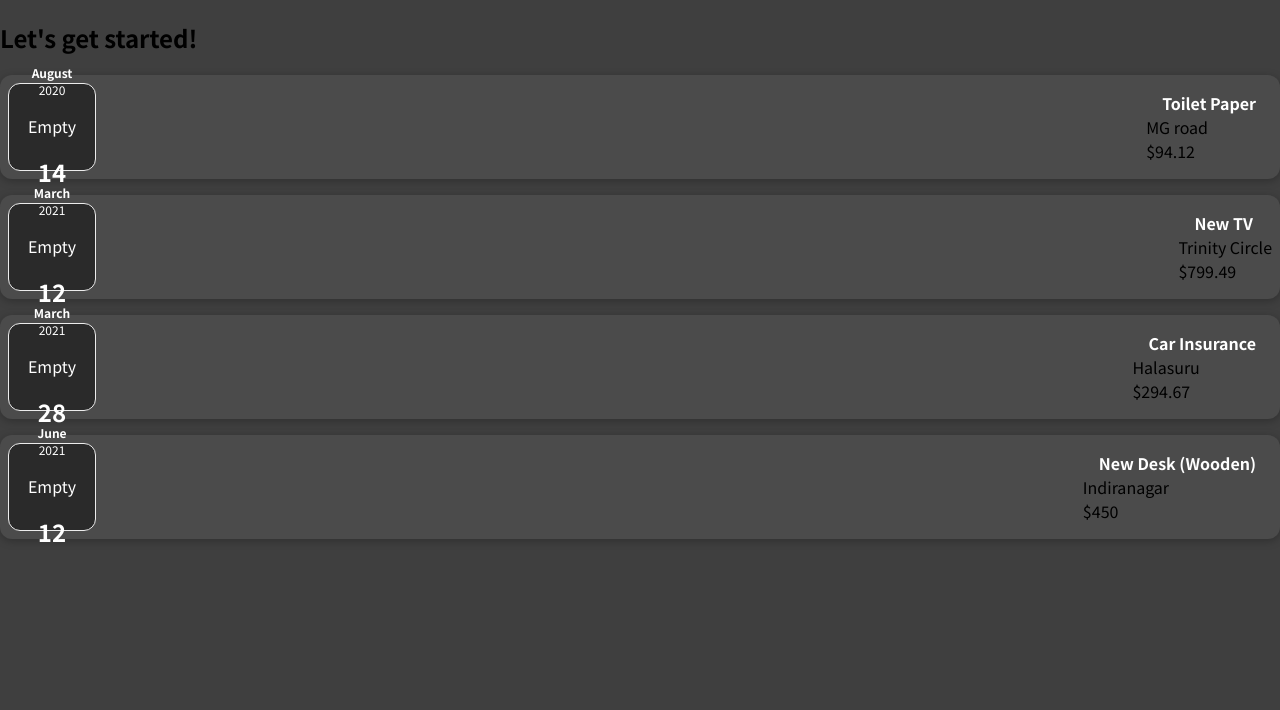
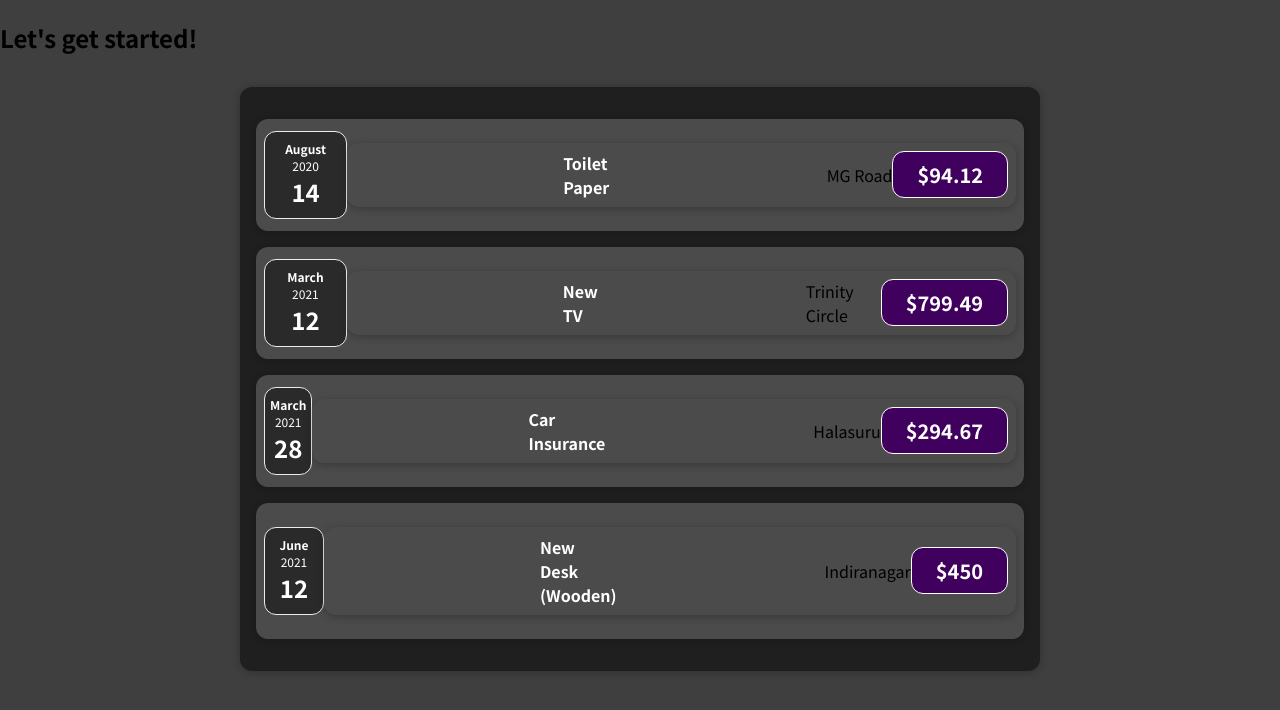
Before and after one commit to kuldeep-rathor/CreateReactApp, a React (Create React App) app: page / in a window 1280 px wide. Shown: the top 710 px of the page. Built offline with nearby package versions, Linux system fonts and the light colour scheme.

Commit message:
compositionFile

```diff
--- a/src/App.js
+++ b/src/App.js
@@ -1,4 +1,5 @@
-import ExpenseItem from "./components/ExpenseItem";
+import React from "react";
+import Expenses from "./components/Expenses/Expenses";
 
 function App() {
   const expenses = [
@@ -7,14 +8,14 @@ function App() {
       title: "Toilet Paper",
       amount: 94.12,
       date: new Date(2020, 7, 14),
-      location: "MG  road",
+      location: "MG Road",
     },
     {
       id: "e2",
       title: "New TV",
       amount: 799.49,
       date: new Date(2021, 2, 12),
-      location: "Trinity  Circle",
+      location: "Trinity Circle",
     },
     {
       id: "e3",
@@ -31,33 +32,18 @@ function App() {
       location: "Indiranagar",
     },
   ];
+
+  // return React.createElement(
+  //   "div",
+  //   {},
+  //   React.createElement("h2", {}, "let's get started "),
+  //   React.createElement(Expenses, { items: expenses })
+  // );
+
   return (
     <div>
       <h2>Let's get started!</h2>
-      <ExpenseItem
-        title={expenses[0].title}
-        amount={expenses[0].amount}
-        date={expenses[0].date}
-        location={expenses[0].location}
-      />
-      <ExpenseItem
-        title={expenses[1].title}
-        amount={expenses[1].amount}
-        date={expenses[1].date}
-        location={expenses[1].location}
-      />
-      <ExpenseItem
-        title={expenses[2].title}
-        amount={expenses[2].amount}
-        date={expenses[2].date}
-        location={expenses[2].location}
-      />
-      <ExpenseItem
-        title={expenses[3].title}
-        amount={expenses[3].amount}
-        date={expenses[3].date}
-        location={expenses[3].location}
-      />
+      <Expenses items={expenses} />
     </div>
   );
 }
--- a/src/components/ExpenseItem.js
+++ /dev/null
@@ -1,18 +0,0 @@
-import "./ExpenseItem.css";
-import ExpenseDate from "./ExpenseDate.js";
-import ExpenseDetails from "./EpenseDetails.js";
-
-function ExpenseItem(props) {
-  return (
-    <div className="expense-item">
-      <ExpenseDate date={props.date} />
-      <ExpenseDetails
-        amount={props.amount}
-        location={props.location}
-        title={props.title}
-      />
-    </div>
-  );
-}
-
-export default ExpenseItem;
--- /dev/null
+++ b/src/components/Expenses/Expense.css
@@ -0,0 +1,9 @@
+.expenses {
+  padding: 1rem;
+  background-color: rgb(31, 31, 31);
+  margin: 2rem auto;
+  width: 50rem;
+  max-width: 95%;
+  border-radius: 12px;
+  box-shadow: 0 1px 8px rgba(0, 0, 0, 0.25);
+}
--- a/src/components/ExpenseDate.js
+++ b/src/components/Expenses/ExpenseDate.js
@@ -1,15 +1,15 @@
-import "./ExpenseDate.css";
+import './ExpenseDate.css';
+import React from "react";
 
 function ExpenseDate(props) {
-  const month = props.date.toLocaleString("en-US", { month: "long" });
-  const day = props.date.toLocaleString("en-US", { day: "2-digit" });
+  const month = props.date.toLocaleString('en-US', { month: 'long' });
+  const day = props.date.toLocaleString('en-US', { day: '2-digit' });
   const year = props.date.getFullYear();
 
   return (
     <div className="expense-date">
       <div className="expense-date__month">{month}</div>
       <div className="expense-date__year">{year}</div>
-      <p>Empty</p>
       <div className="expense-date__day">{day}</div>
     </div>
   );
--- /dev/null
+++ b/src/components/Expenses/ExpenseDetails.css
@@ -0,0 +1,52 @@
+.expense-details h2 {
+  color: #3a3a3a;
+  font-size: 1rem;
+  flex: 1;
+  margin: 0 13rem;
+  color: white;
+}
+.expense-details__amount {
+
+  font-size: 1rem;
+  font-weight: bold;
+  color: white;
+  background-color: #40005d;
+  border: 1px solid white;
+  padding: 0.5rem;
+  border-radius: 12px;
+}
+ .expense-details {
+  display: flex;
+  justify-content: space-between;
+  align-items: center;
+  box-shadow: 0 2px 8px rgba(0, 0, 0, 0.25);
+  padding: 0.5rem;
+  margin: 1rem 0;
+  border-radius: 12px;
+  background-color: #4b4b4b;
+ }
+.expense-details__description {
+  display: flex;
+  flex-direction: column;
+  gap: 1rem;
+  align-items: flex-end;
+  flex-flow: column-reverse;
+  justify-content: flex-start;
+  flex: 1;
+}
+
+  .expense-details__description {
+    flex-direction: row;
+    align-items: center;
+    justify-content: flex-start;
+    flex: 1;
+  }
+
+  .expense-details__description h2 {
+    font-size: 1.25rem;
+  }
+
+  .expense-details__amount {
+    font-size: 1.25rem;
+    padding: 0.5rem 1.5rem;
+  }
--- a/src/components/EpenseDetails.js
+++ b/src/components/Expenses/ExpenseDetails.js
@@ -1,9 +1,10 @@
-
+import "./ExpenseDetails.css";
+import React from "react";
 
 function ExpenseDetails(props) {
   return (
     <div className="expense-details">
-      <h2>{props.title}</h2>
+      <h2 className="expense-details__title">{props.title}</h2>
       <div className="expense-details__location">{props.location}</div>
       <div className="expense-details__amount">${props.amount}</div>
     </div>
--- a/src/components/ExpenseItem.css
+++ b/src/components/Expenses/ExpenseItem.css
@@ -2,13 +2,11 @@
   display: flex;
   justify-content: space-between;
   align-items: center;
-  box-shadow: 0 2px 8px rgba(0, 0, 0, 0.25);
   padding: 0.5rem;
   margin: 1rem 0;
-  border-radius: 12px;
   background-color: #4b4b4b;
 }
-
+/*
 .expense-item__description {
   display: flex;
   flex-direction: column;
@@ -53,4 +51,4 @@
     font-size: 1.25rem;
     padding: 0.5rem 1.5rem;
   }
-}
+} */
--- /dev/null
+++ b/src/components/Expenses/ExpenseItem.js
@@ -0,0 +1,21 @@
+import "./ExpenseItem.css";
+import React from "react";
+
+import Card from "../UI/Card";
+import ExpenseDate from "./ExpenseDate";
+import ExpenseDetails from "./ExpenseDetails";
+
+const ExpenseItem = (props) => {
+  return (
+    <Card className="expense-item">
+      <ExpenseDate date={props.date} />
+      <ExpenseDetails
+        title={props.title}
+        amount={props.amount}
+        location={props.location}
+      />
+    </Card>
+  );
+};
+
+export default ExpenseItem;
--- /dev/null
+++ b/src/components/Expenses/Expenses.js
@@ -0,0 +1,36 @@
+import ExpenseItem from "./ExpenseItem";
+import Card from "../UI/Card";
+import "./Expense.css";
+
+const Expenses = (props) => {
+  return (
+    <Card className="expenses">
+      <ExpenseItem
+        title={props.items[0].title}
+        amount={props.items[0].amount}
+        date={props.items[0].date}
+        location={props.items[0].location}
+      />
+      <ExpenseItem
+        title={props.items[1].title}
+        amount={props.items[1].amount}
+        date={props.items[1].date}
+        location={props.items[1].location}
+      />
+      <ExpenseItem
+        title={props.items[2].title}
+        amount={props.items[2].amount}
+        date={props.items[2].date}
+        location={props.items[2].location}
+      />
+      <ExpenseItem
+        title={props.items[3].title}
+        amount={props.items[3].amount}
+        date={props.items[3].date}
+        location={props.items[3].location}
+      />
+    </Card>
+  );
+};
+
+export default Expenses;
--- /dev/null
+++ b/src/components/UI/Card.css
@@ -0,0 +1,4 @@
+.card {
+  border-radius: 12px;
+  box-shadow: 0 1px 8px rgba(0, 0, 0, 0.25);
+}
--- /dev/null
+++ b/src/components/UI/Card.js
@@ -0,0 +1,10 @@
+import "./Card.css";
+import React from "react";
+
+function Card(props) {
+  const classes = "card " + props.className;
+
+  return <div className={classes}>{props.children}</div>;
+}
+
+export default Card;
```
Also changed, not shown: src/components/Expenses/ExpenseDate.css (renamed from src/components/ExpenseDate.css).
